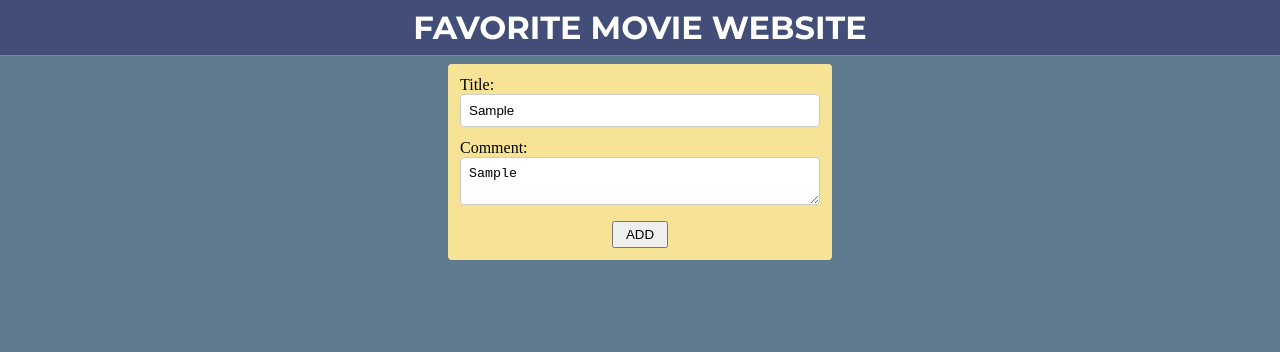
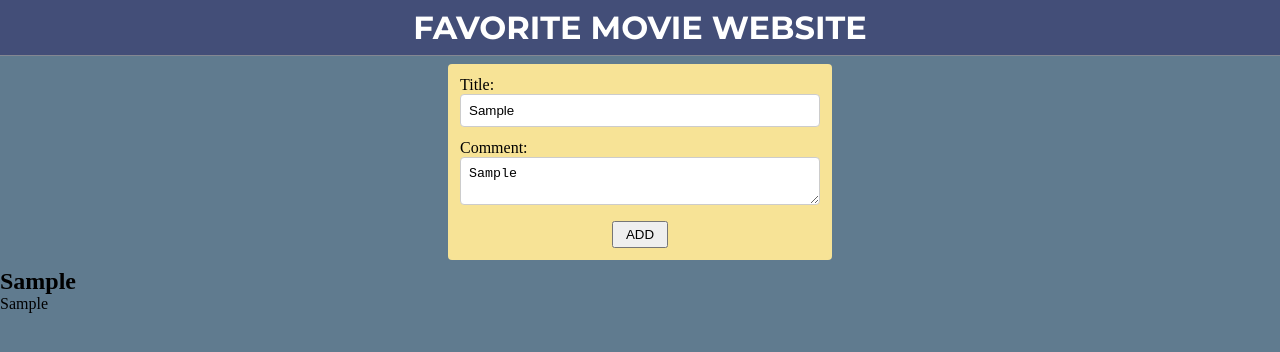
Before and after one commit to Xav2eks/FavoriteMovies, a React (Vite) app: page / in a window 1280 px wide. Both pictures are taken after typing "Sample", "Sample" into the empty fields and a click on the button "ADD". Shown: the top 352 px of the page. Built offline with nearby package versions, Linux system fonts and the light colour scheme.

Commit message:
Working add button

```diff
--- a/public/styles.css
+++ b/public/styles.css
@@ -60,3 +60,13 @@ header {
   width: fit-content;
   padding: 4px 12px 4px 12px;
 }
+
+.moviesListContainer {
+  display: grid;
+  grid-template-columns: 1fr 1fr 1fr 1fr;
+}
+
+.movieContainer {
+  padding: 8px;
+  background-color: red;
+}
--- a/src/App.jsx
+++ b/src/App.jsx
@@ -1,12 +1,34 @@
-import { useState } from "react";
+import React, { useState } from "react";
 import Header from "./components/Header";
 import CreateInput from "./components/CreateInput";
+import MovieItem from "./components/MovieItem";
 
 function App() {
+  const [movieArray, setMovieArray] = useState([]);
+
+  function handleAdd(movie) {
+    setMovieArray((prevValue) => {
+      return [...prevValue, movie];
+    });
+
+    console.log(movieArray);
+  }
+
   return (
     <div className="main-container">
       <Header />
-      <CreateInput />
+      <CreateInput onAdd={handleAdd} />
+      <div className="moviesListContainer">
+        {movieArray.map((movie, index) => {
+          return (
+            <MovieItem
+              key={index}
+              title={movie.title}
+              comment={movie.comment}
+            />
+          );
+        })}
+      </div>
     </div>
   );
 }
--- a/src/components/CreateInput.jsx
+++ b/src/components/CreateInput.jsx
@@ -1,14 +1,33 @@
 import React, { use, useState } from "react";
 
-function CreateInput() {
+function CreateInput(props) {
   const [titleInput, setTitleInput] = useState("");
+  const [commentInput, setCommentInput] = useState("");
+
+  const [movie, setMovie] = useState({
+    title: "",
+    comment: "",
+  });
 
   function handleTitleInput(event) {
     const titleValue = event.target.value;
 
     setTitleInput(titleValue);
+  }
 
-    console.log(titleValue);
+  function handleCommentInput(event) {
+    const commentValue = event.target.value;
+
+    setCommentInput(commentValue);
+  }
+
+  function handleAddMovie() {
+    const movie = {
+      title: titleInput,
+      comment: commentInput,
+    };
+
+    props.onAdd(movie);
   }
 
   return (
@@ -18,15 +37,20 @@ function CreateInput() {
         <input
           placeholder="ADD A MOVIE"
           onChange={handleTitleInput}
+          name="title"
           value={titleInput}
         />
       </div>
       <div className="comment-input-container">
         <p>Comment:</p>
-        <textarea />
+        <textarea
+          onChange={handleCommentInput}
+          name="comment"
+          value={commentInput}
+        />
       </div>
       <div className="button-container">
-        <button>ADD</button>
+        <button onClick={handleAddMovie}>ADD</button>
       </div>
     </div>
   );
--- /dev/null
+++ b/src/components/MovieItem.jsx
@@ -0,0 +1,12 @@
+import React, { use, useState } from "react";
+
+function movieItem(props) {
+  return (
+    <div className="movieItem">
+      <h2>{props.title}</h2>
+      <p>{props.comment}</p>
+    </div>
+  );
+}
+
+export default movieItem;
```
